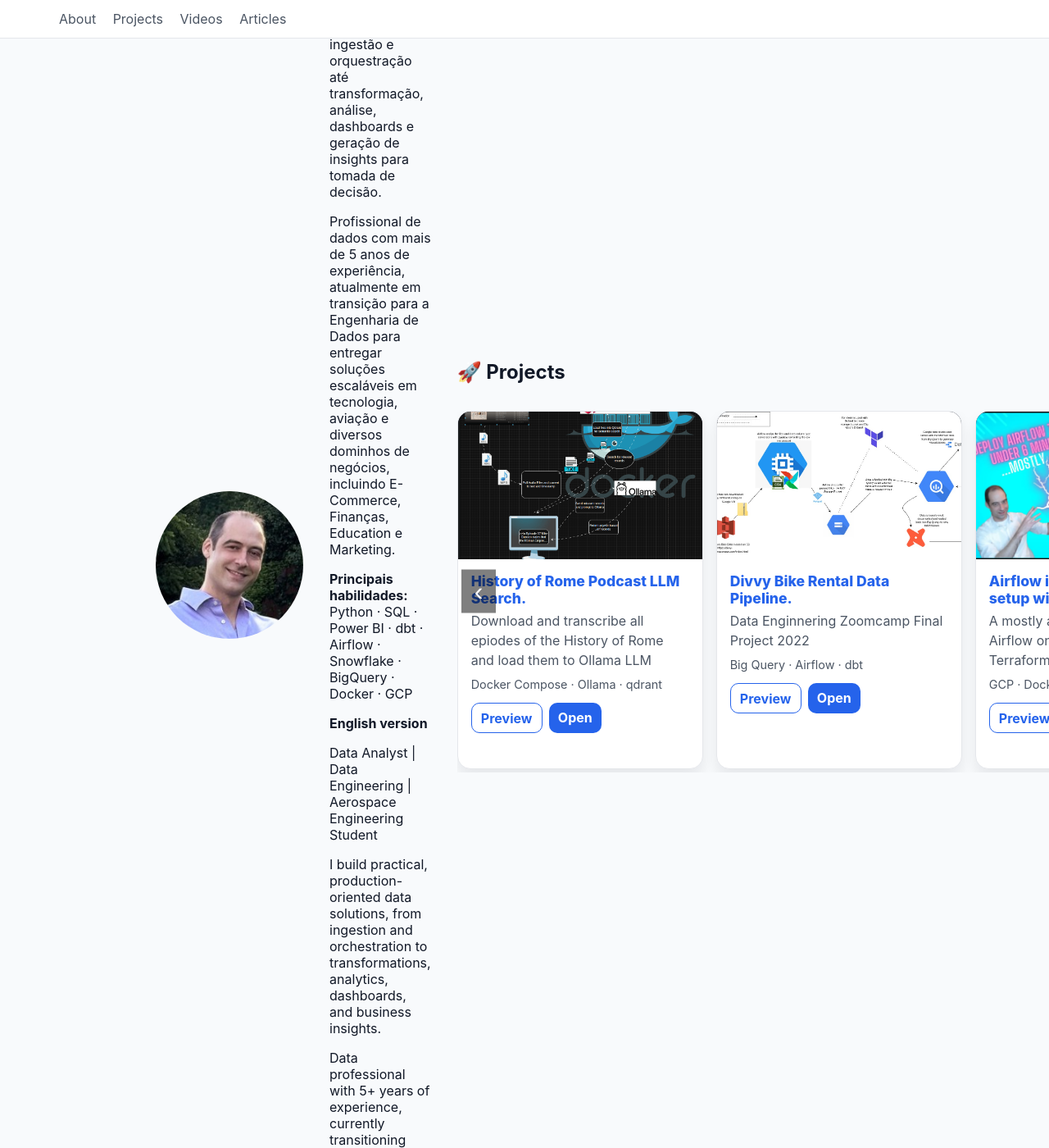
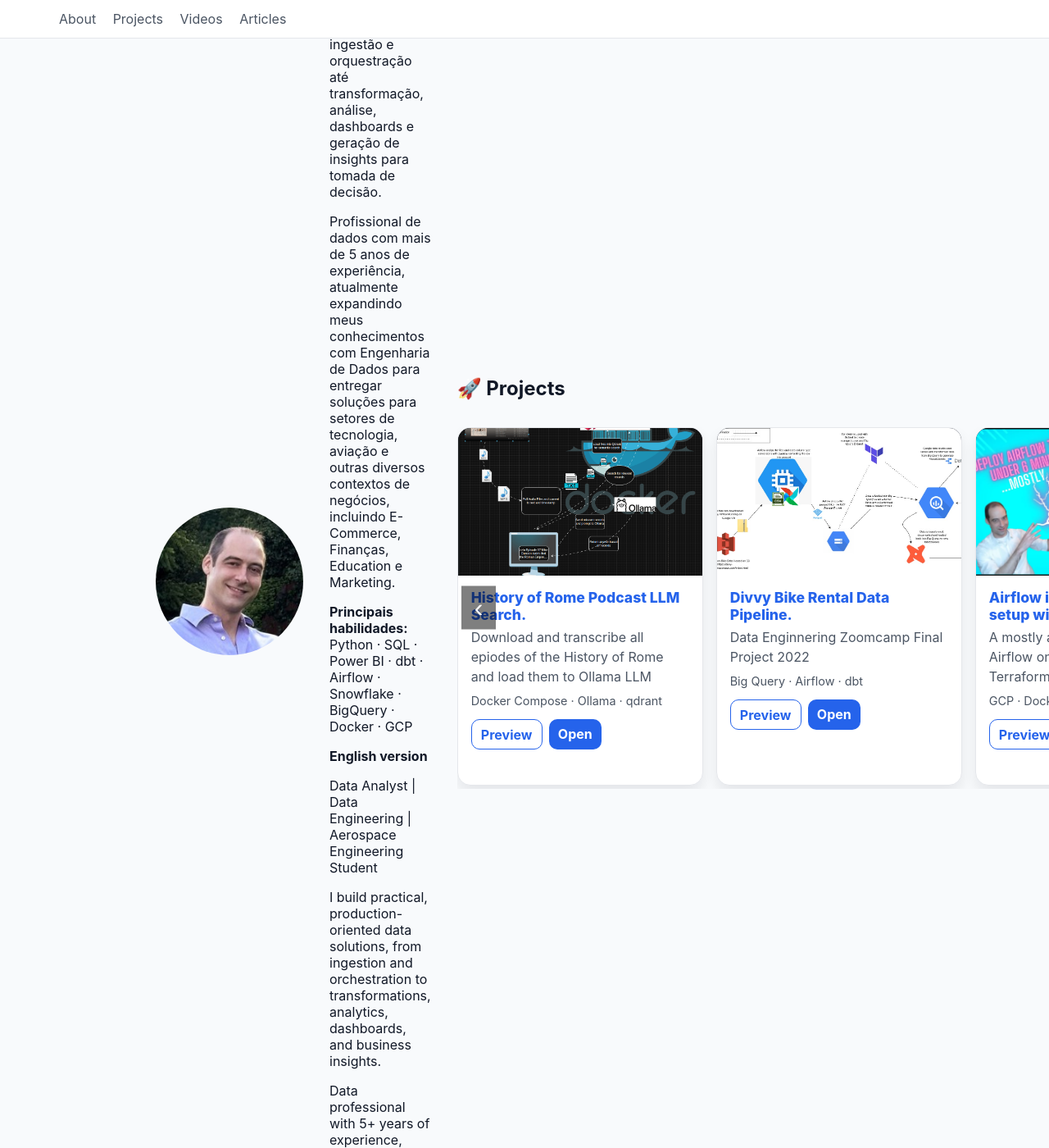
Before and after one commit to grbarbosa3/grbarbosa3.github.io, a Jekyll site: the page built from index.md, in a window 1280 px wide and 1400 px high, scrolled down 458 px. Shown: the whole window at 82% size. Built offline with Jekyll 4.4.1, drawn with Linux system fonts in a browser that asks for light colours; some of the changed text lies outside the part shown.

Commit message:
Update index.md

```diff
--- a/index.md
+++ b/index.md
@@ -39,7 +39,7 @@ title: "Home"
   </p>
 
   <p>
-    Profissional de dados com mais de 5 anos de experiência, atualmente em transição para a Engenharia de Dados para entregar soluções escaláveis em tecnologia, aviação e diversos dominhos de       negócios, incluindo E-Commerce, Finanças, Education e Marketing.
+    Profissional de dados com mais de 5 anos de experiência, atualmente expandindo meus conhecimentos com Engenharia de Dados para entregar soluções para setores de tecnologia, aviação e outras     diversos contextos de negócios, incluindo E-Commerce, Finanças, Education e Marketing.
   </p>
 
   <p><strong>Principais habilidades:</strong> Python · SQL · Power BI · dbt · Airflow · Snowflake · BigQuery · Docker · GCP</p>
```
Also changed, not shown: other parts of index.md (+1 -1 lines).
